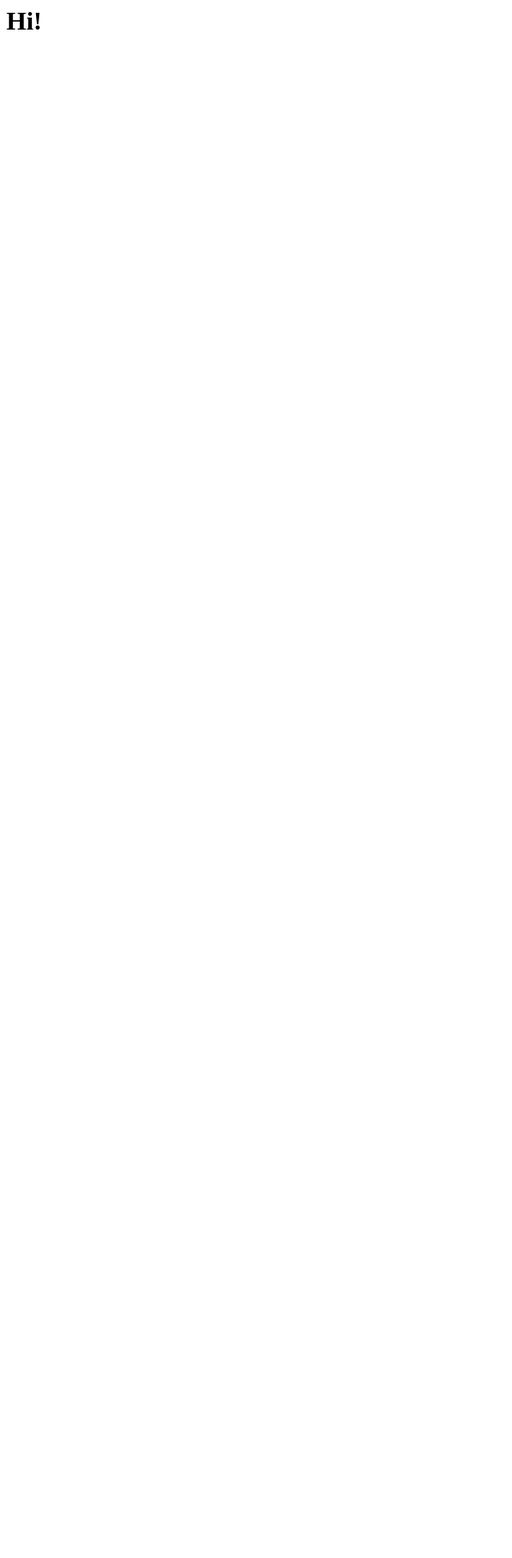
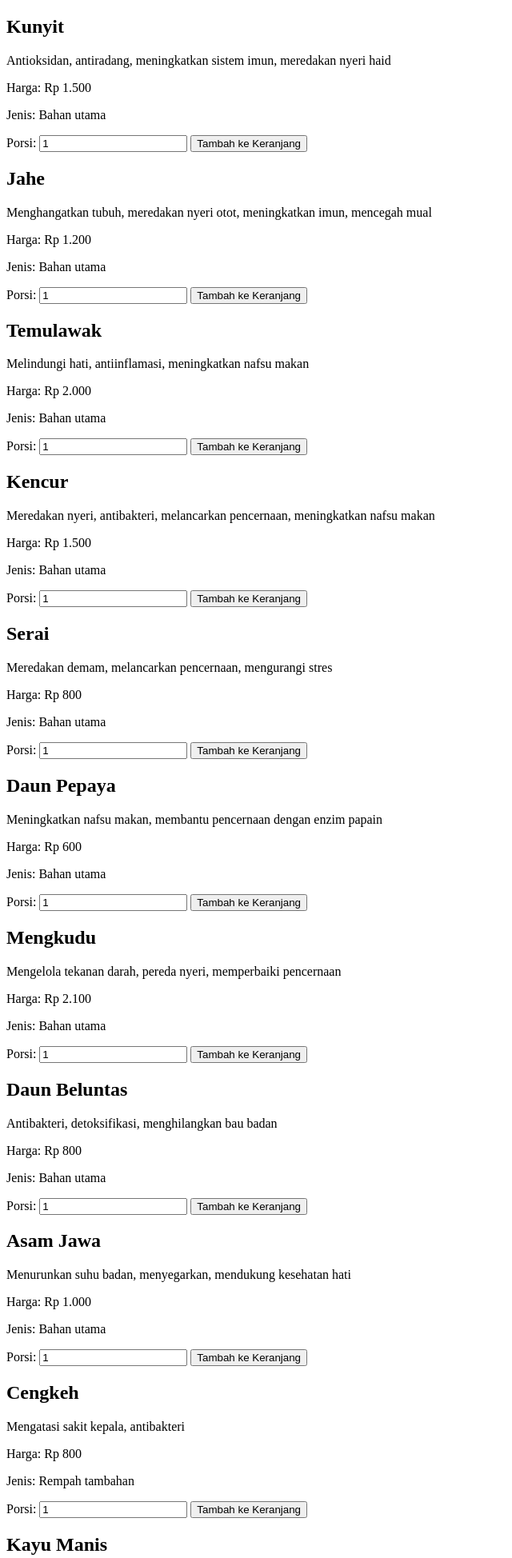
Before and after one commit to plorenpurba/jamu-mvc, a PHP site: page / in a window 1280 px wide. Before the commit the part shown is almost empty. Shown: the top 1948 px of the page at 80% size, without its empty margins (0-640 px from the left). Before the commit the page ends 37 px from the top, so only its background shows below. Run offline with PHP 8.4, Linux system fonts and the light colour scheme; data comes from the database, SQL or seed files in the repository.

Commit message:
Membuat file home dan ada data bahan di situ

```diff
--- a/index.php
+++ b/index.php
@@ -1,5 +1,11 @@
 <?php
 
 require_once "route.php";
+require_once "model/Bahan.php";
+require_once "model/Keranjang.php";
 
-get("/", "views/home.php");
+
+get("/", function(){
+    $bahan = Bahan::get();
+    return include 'views/home.php';
+});
--- a/views/home.php
+++ b/views/home.php
@@ -1 +1,24 @@
-<h1>Hi!</h1>
+<!DOCTYPE html>
+<html lang="en">
+<head>
+    <meta charset="UTF-8">
+    <meta name="viewport" content="width=device-width, initial-scale=1.0">
+    <title>Jamu</title>
+</head>
+<body>
+    <?php foreach ($bahan as $b): ?>
+        <div class="bahan-b">
+            <h2><?php echo htmlspecialchars($b['nama']); ?></h2>
+            <p><?php echo htmlspecialchars($b['deskripsi']); ?></p>
+            <p>Harga: Rp <?php echo number_format($b['harga'], 0, ',', '.'); ?></p>
+            <p>Jenis: <?php echo htmlspecialchars($b['jenis']); ?></p>
+            <form action="/keranjang/tambah" method="POST">
+                <input type="hidden" name="bahan_id" value="<?php echo $b['id']; ?>">
+                <label for="porsi">Porsi:</label>
+                <input type="number" name="porsi" id="porsi" value="1" min="1">
+                <button type="submit">Tambah ke Keranjang</button>
+            </form>
+        </div>
+    <?php endforeach; ?>
+</body>
+</html>
```
